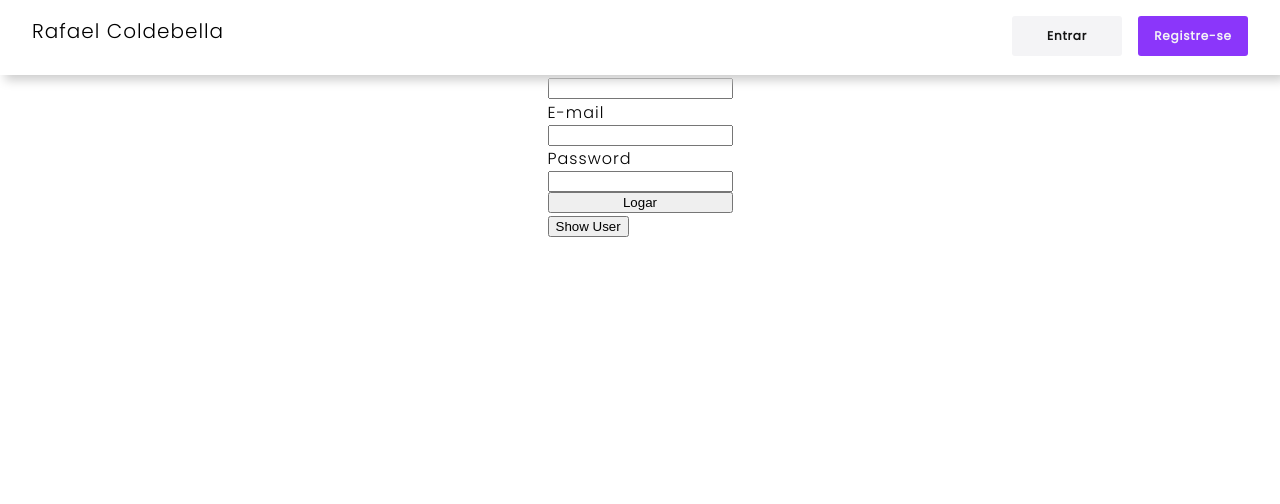
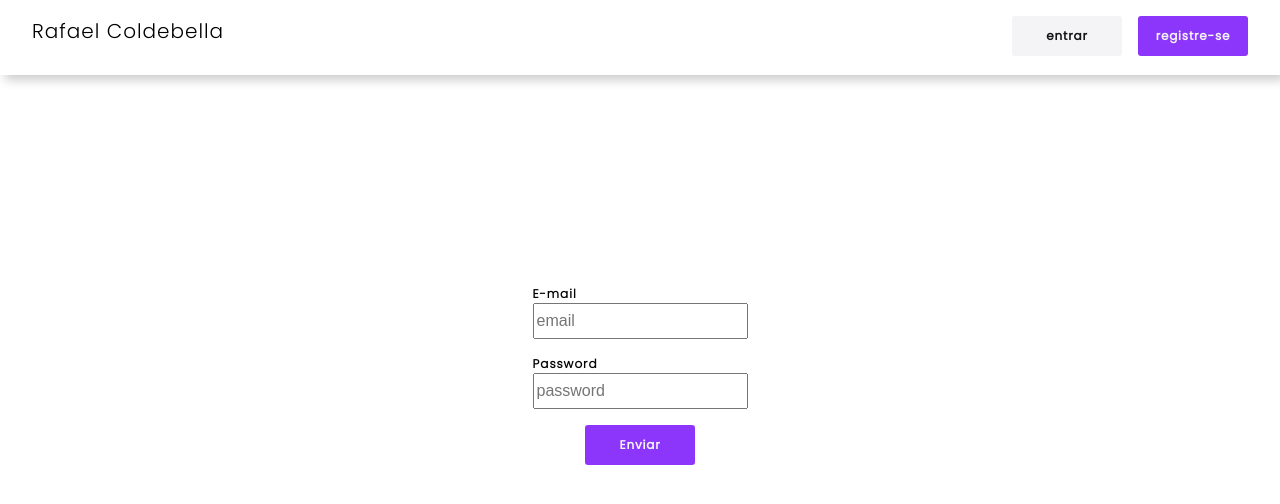
Before and after one commit to RafaelcVinicius/front-end, a Vue app: page /login in a window 1280 px wide. Shown: the top 504 px of the page. Built offline with nearby package versions, Linux system fonts and the light colour scheme.

Commit message:
feat: input

```diff
--- a/public/css/style.css
+++ b/public/css/style.css
@@ -48,8 +48,18 @@ body{
 
 .mw-1366{max-width: 1366px}
 
+.mw-400{max-width: 400px}
+
 .gap-c1{column-gap: 1rem}
 .gap-c2{column-gap: 2rem}
 
 .gap-r1{row-gap: 1rem}
 .gap-r2{row-gap: 2rem}
+
+
+.container{
+    display: flex;
+    min-height: 600px;
+    justify-content: center;
+    align-items: center;
+}
--- a/src/components/LoginComponent.vue
+++ b/src/components/LoginComponent.vue
@@ -1,27 +1,33 @@
 <template>
-    <div class="flex-c gap-c1">
+    <div class="flex-c gap-c1 w-100 container mw-400 gap-r1" >
         <input-component
             v-model:value="email"
-        >
-        </input-component>
-        <label for="email">E-mail</label>
-        <input type="email" v-model="email" id="email" name="email">
-        <label for="password">Password</label>
-        <input type="password" v-model="password" name="password" id="password">
-        <button @click="logar">Logar</button>
-
-        <show-user-component></show-user-component>
+            :id="'email'"
+            :label="'e-mail'"
+            :placeholder="'email'"
+        ></input-component>
+        <input-component
+            v-model:value="password"
+            :id="'password'"
+            :label="'password'"
+            :placeholder="'password'"
+        ></input-component>
+        <ButtonComponent
+            :name="'enviar'"
+            :size="2"
+            :style="'bg-roxo color-cinza'"
+        ></ButtonComponent>
     </div>
 </template>
 
 <script>
 import api from "@/main";
-import ShowUserComponent from "./ShowUserComponent.vue";
 import InputComponent from "./input/InputPadraoComponent.vue";
+import ButtonComponent from "./buttons/ButtonComponent.vue";
 
 export default {
     name: "LoginComponent",
-    components: { ShowUserComponent, InputComponent },
+    components: { InputComponent, ButtonComponent },
     data() {
         return {
             email: "",
--- a/src/components/NavbarComponent.vue
+++ b/src/components/NavbarComponent.vue
@@ -7,13 +7,13 @@
       </div>
       <div class="m-2r m-1t flex-ja">
           <ButtonLinkComponent
-          :value="'Entrar'"
+          :name="'entrar'"
           :size="2"
           :style="'bg-cinza color-black'"
           :to="'login'"
           />
           <ButtonLinkComponent
-          :value="'Registre-se'"
+          :name="'registre-se'"
           :size="2"
           :style="'bg-roxo color-cinza'"
           :to="'register'"
@@ -24,7 +24,7 @@
 </template>
 
 <script>
-import ButtonLinkComponent from "../components/Buttons/ButtonLinkComponent.vue";
+import ButtonLinkComponent from "../components/buttons/ButtonLinkComponent.vue";
 export default {
   components: { ButtonLinkComponent },
 }
--- a/src/components/Buttons/ButtonLinkComponent.vue
+++ b/src/components/buttons/ButtonComponent.vue
@@ -1,11 +1,13 @@
 <template>
-      <router-link :to="to" :data-size="size" :class="style">{{value}}</router-link>
+  <div>
+    <button :data-size="size" :class="style" type="button">{{name}}</button>
+  </div>
 </template>
 
 <script>
 export default {
   props:{
-    value:{
+    name:{
         type:String,
         required:true,
     },
@@ -16,11 +18,7 @@ export default {
     style:{
         type:String,
         required:false,
-    },
-    to:{
-        type:String,
-        required:false,
-    },
+    }
   }
 }
 </script>
@@ -30,9 +28,6 @@ export default {
   width: 60px;
   height: 50px;
 }
-/* [data-size="2"]{
-  padding: 10px;
-}*/
 [data-size="2"]{
   width: 110px;
   height: 40px;
@@ -45,7 +40,10 @@ export default {
   width: 250px;
   height: 45px;
 }
-a{
+button::first-letter{
+  text-transform: uppercase;
+}
+button{
   font-family: 'Poppins','Helvetica',sans-serif;
   letter-spacing: 1px;
   font-weight: 700;
@@ -54,9 +52,6 @@ a{
   border: none;
   border-radius: 3px;
   cursor: pointer;
-  text-decoration: none;
-  display: flex;
-  justify-content: center;
-  align-items: center;
+  text-transform: capitalize;
 }
 </style>
--- a/src/components/Buttons/ButtonComponent.vue
+++ b/src/components/buttons/ButtonLinkComponent.vue
@@ -1,13 +1,11 @@
 <template>
-  <div>
-    <button :data-size="size" :class="style" type="button">{{value}}</button>
-  </div>
+      <router-link :to="to" :data-size="size" :class="style">{{name}}</router-link>
 </template>
 
 <script>
 export default {
   props:{
-    value:{
+    name:{
         type:String,
         required:true,
     },
@@ -18,7 +16,11 @@ export default {
     style:{
         type:String,
         required:false,
-    }
+    },
+    to:{
+        type:String,
+        required:false,
+    },
   }
 }
 </script>
@@ -40,7 +42,10 @@ export default {
   width: 250px;
   height: 45px;
 }
-button{
+a::first-letter{
+  text-transform: uppercase;
+}
+a{
   font-family: 'Poppins','Helvetica',sans-serif;
   letter-spacing: 1px;
   font-weight: 700;
@@ -49,5 +54,9 @@ button{
   border: none;
   border-radius: 3px;
   cursor: pointer;
+  text-decoration: none;
+  display: flex;
+  justify-content: center;
+  align-items: center;
 }
 </style>
--- a/src/components/input/InputPadraoComponent.vue
+++ b/src/components/input/InputPadraoComponent.vue
@@ -1,8 +1,11 @@
 <template>
-  <div>
+  <div class="flex-c">
+    <label :for="id">{{ label }}</label>
     <input
       type="text"
       :value="value"
+      :placeholder="placeholder"
+      :id="id"
       @input="$emit('update:value', $event.target.value)"
     >
   </div>
@@ -19,10 +22,32 @@ export default {
       type:String,
       required:true,
     },
+    placeholder:{
+      type:String,
+      required:false,
+    },
+    label:{
+      type:String,
+      required:false,
+    },
+    id:{
+      type:String,
+      required:false,
+    },
   }
 }
 </script>
 
-<style>
-
+<style scoped>
+label::first-letter{
+  text-transform: uppercase;
+}
+label{
+  font-weight: 600;
+  font-size: 12px;
+}
+input{
+  font-size: 16px;
+  height: 30px;
+}
 </style>
--- a/src/views/LoginView.vue
+++ b/src/views/LoginView.vue
@@ -1,5 +1,5 @@
 <template>
-  <div class="flex-jc flex-ac h-100">
+  <div class="container">
     <LoginComponent></LoginComponent>
   </div>
 </template>
@@ -14,6 +14,6 @@ name:'loginView',
 }
 </script>
 
-<style>
+<style scoped>
 
 </style>
```
